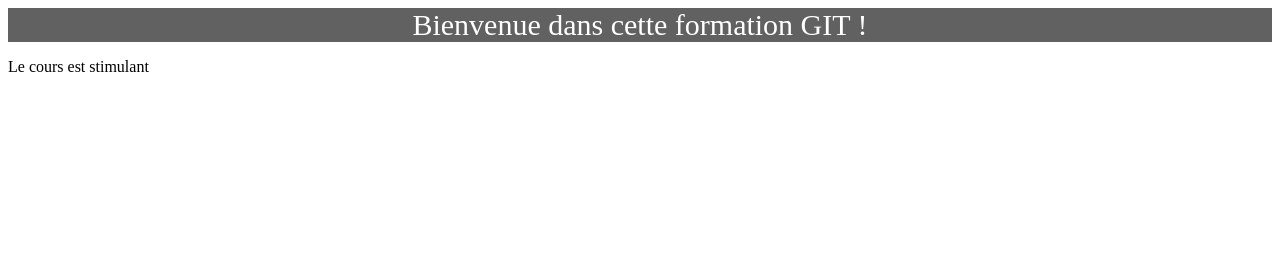
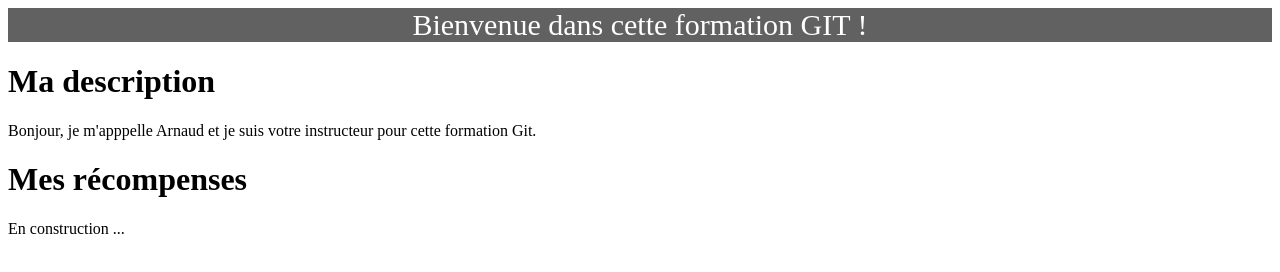
Before and after one commit to benedictthiaw/mon_site_web, a plain HTML site: page hello.html in a window 1280 px wide. Drawn offline with Linux system fonts and the light colour scheme.

Commit message:
Ajout des titres

```diff
--- a/hello.html
+++ b/hello.html
@@ -18,10 +18,17 @@
 			Bienvenue dans cette formation GIT !
 		</div>
 
+		<!-- Description -->
 		<div>
-			<p> Le cours est stimulant </p>
+			<h1> Ma description </h1>
+			<p> Bonjour, je m'apppelle Arnaud et je suis votre instructeur pour cette formation Git. </p>
 		</div>
 
+		<!-- Recompense -->
+		<div>
+				<h1> Mes récompenses </h1>
+			<p> En construction ... </p>
+		</div>
 
 	</body>
 </html>
```
